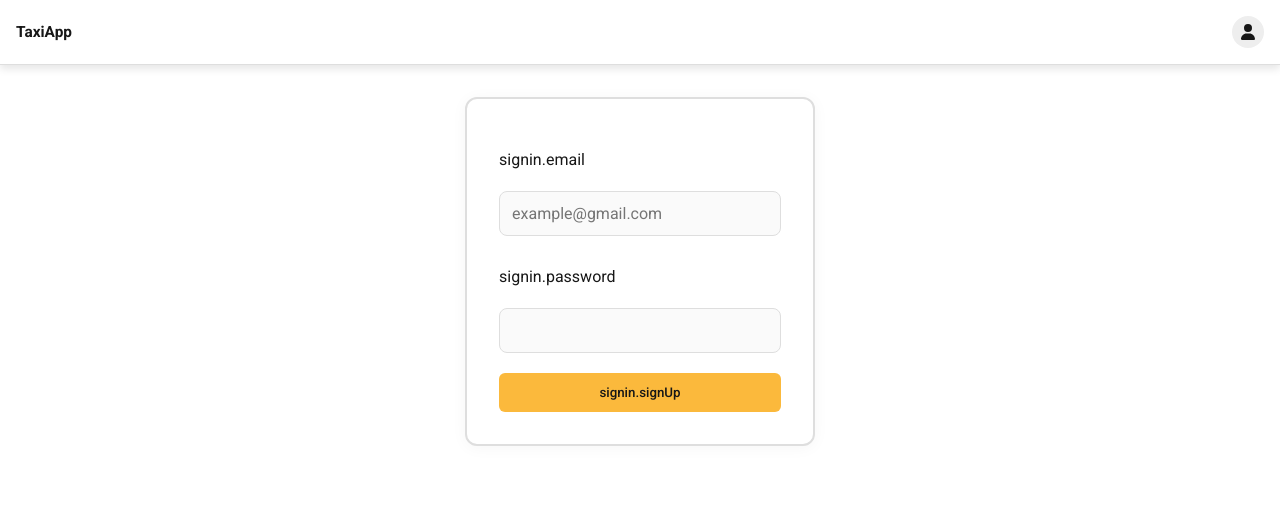
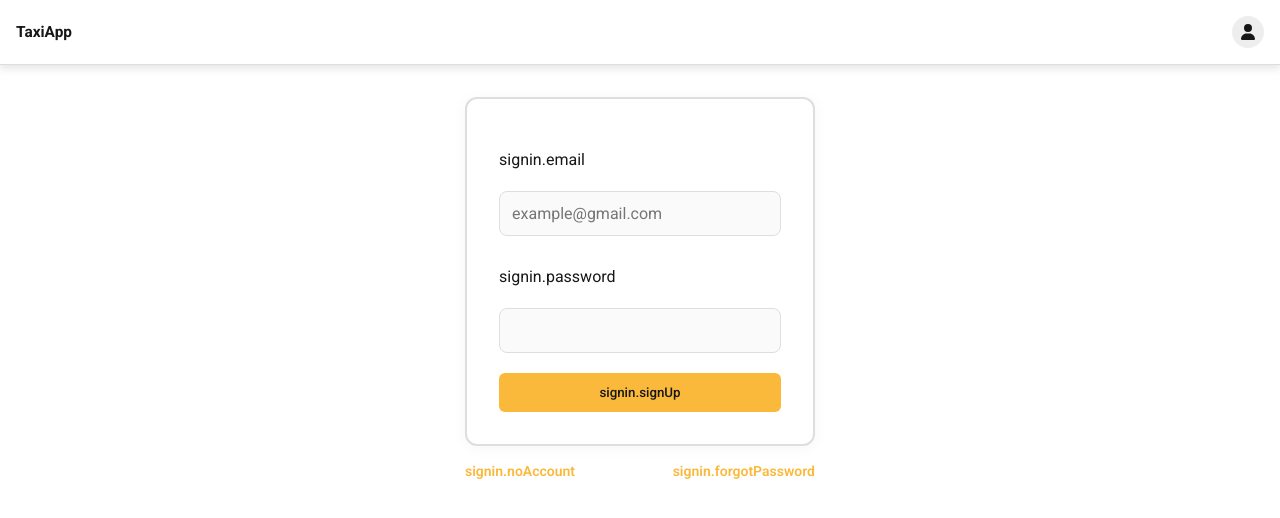
Before and after one commit to matiasenrigue/Taximize, a Next.js app in the folder apps/frontend/: page /en/signin in a window 1280 px wide. Shown: the top 518 px of the page. Built offline with nearby package versions, Linux system fonts and the light colour scheme; no server answers.

Commit message:
added sign in module

```diff
--- a/apps/frontend/app/[lang]/signin/page.module.css
+++ b/apps/frontend/app/[lang]/signin/page.module.css
@@ -60,3 +60,26 @@
     margin-top: 18px;
     width: 100%;
 }
+
+.button:disabled {
+    opacity: 0.5;
+}
+
+.links_container {
+  width: 100%; /* 确保容器宽度和表单一致 */
+  display: flex;
+  justify-content: space-between; /* 这是实现左右对齐的关键 */
+  align-items: center;
+  margin-top: 16px; /* 在按钮和链接之间添加一些间距 */
+}
+
+.link {
+    color: var(--color-primary);
+    text-decoration: none;
+    font-size: 14px;
+    font-weight: 600;
+}
+
+.link:hover {
+    text-decoration: underline;
+}
--- a/apps/frontend/app/[lang]/signin/page.tsx
+++ b/apps/frontend/app/[lang]/signin/page.tsx
@@ -1,20 +1,21 @@
-"use client"
+"use client";
 
 import styles from "./page.module.css";
 import { Button } from "../../../components/Button/Button";
-import { useRef, useState } from "react";
+import { useState } from "react";
 import { Input } from "../../../components/Input/Input";
-import { useRouter } from "next/router";
+import { useRouter } from "next/navigation";
 import { useTranslations } from "next-intl";
-
+import api from "../../../lib/axios";
+import { setToken } from "../../../lib/token";
+import { Message } from "../../../components/Message/Message";
 
 export default function Signin() {
     const [email, setEmail] = useState("");
     const [password, setPassword] = useState("");
-    const [confirmPassword, setConfirmPassword] = useState("");
-    // const [error, setError] = useState("");
     // const [loading, setLoading] = useState(false);
-
+    const router = useRouter();
+    const [msg, setMsg] = useState<{ type: "error" | "success"; text: string } | null>(null);
 
     const emailRegex = /^[^\s@]+@[^\s@]+\.[^\s@]+$/;
     const isEmailValid = emailRegex.test(email);
@@ -22,27 +23,63 @@ export default function Signin() {
     const canSubmit = email && isEmailValid && isPasswordValid
 
     const t = useTranslations('signin');
-    const handleSubmit = async (e: React.FormEvent) => {
+    const handleSubmit = (e: React.FormEvent) => {
         e.preventDefault();
 
+        api.post("/signin", {
+                email,
+                password
+            }).then((response) => {
+                // when the status is 200, the response will contain a token
+                if (response.data.success === true) {
+                setToken(response.data.data.token);
+                setMsg({ type: "success", text: response.data.message || t("signinSuccess") });
+                // Redirect to home page after successful signin
+                router.push("/map");
+                } else {
+                // when the status is 200, but the response does not contain a token(e.g. invalid credentials)
+                    setMsg({ type: "error", text: response.data.message || t("signinFailed") });
+                }
+        }).catch((err) => {
+            // when the status is not 200, the response will contain an error message
+            console.error("Signin error:", err);
+            if (err.response && err.response.data && err.response.data.error) {
+                setMsg({ type: "error", text: err.response.data.error });
+            } else {
+                setMsg({ type: "error", text: t("signinFailed") });
+            }
+        });
     };
 
     return (
+        <>
+            {msg && (
+                <Message
+                    type={msg.type}
+                    text={msg.text}
+                    onClose={() => setMsg(null)}
+                />
+            )}
             <div className={styles.page}>
                 <div className={styles.container}>
                     <form className={styles.form_container} onSubmit={handleSubmit} autoComplete="off">
-                    <label className={styles.label} htmlFor="email">{t("email")}</label>
+                        <label className={styles.label} htmlFor="email" style={{ color: !isEmailValid && email ? 'var(--color-danger)' : undefined }}>{t("email")}</label>
                         <Input
                             id="email"
-                        className={styles.input}
+                            className={`${styles.input} ${!isEmailValid && email ? 'error' : ''}`}
                             type="email"
                             placeholder="example@gmail.com"
                             value={email}
                             onChange={e => setEmail(e.target.value)}
                             required
                         />
+                        { email && !isEmailValid && (
+                            <div className={styles.error_text}>
+                                {t("emailError")}
+                            </div>
+                        )}
 
-                    <label className={styles.label} htmlFor="password">{t("password")}</label>
+                        <label className={styles.label} htmlFor="password" style={{ color: password && !isPasswordValid ? 'var(--color-danger)' : undefined }}>{t("password")}</label>
                         <Input
                             id="password"
                             className={`${styles.input} ${ password && isPasswordValid ? 'error' : ''}`}
@@ -54,7 +91,7 @@ export default function Signin() {
                         />
                         { password && !isPasswordValid && (
                             <div className={styles.error_text}>
-                            {t("error")}
+                                {t("passwordError")}
                             </div>
                         )}
 
@@ -67,7 +104,24 @@ export default function Signin() {
                             {t("signUp")}
                         </Button>
                     </form>
+                    <div className={styles.links_container}>
+                        <div
+                            className={styles.link}
+                            onClick={() => router.push('/signup')}
+                            style={{ cursor: 'pointer' }}
+                        >
+                            {t("noAccount")}
+                        </div>
+                        <div
+                            className={styles.link}
+                            onClick={() => router.push('/forgot-password')}
+                            style={{ cursor: 'pointer' }}
+                        >
+                            {t("forgotPassword")}
                         </div>
                     </div>
+                </div>
+            </div>
+        </>
     )
 }
```
Lines whose indentation alone changed are shown as unchanged.
